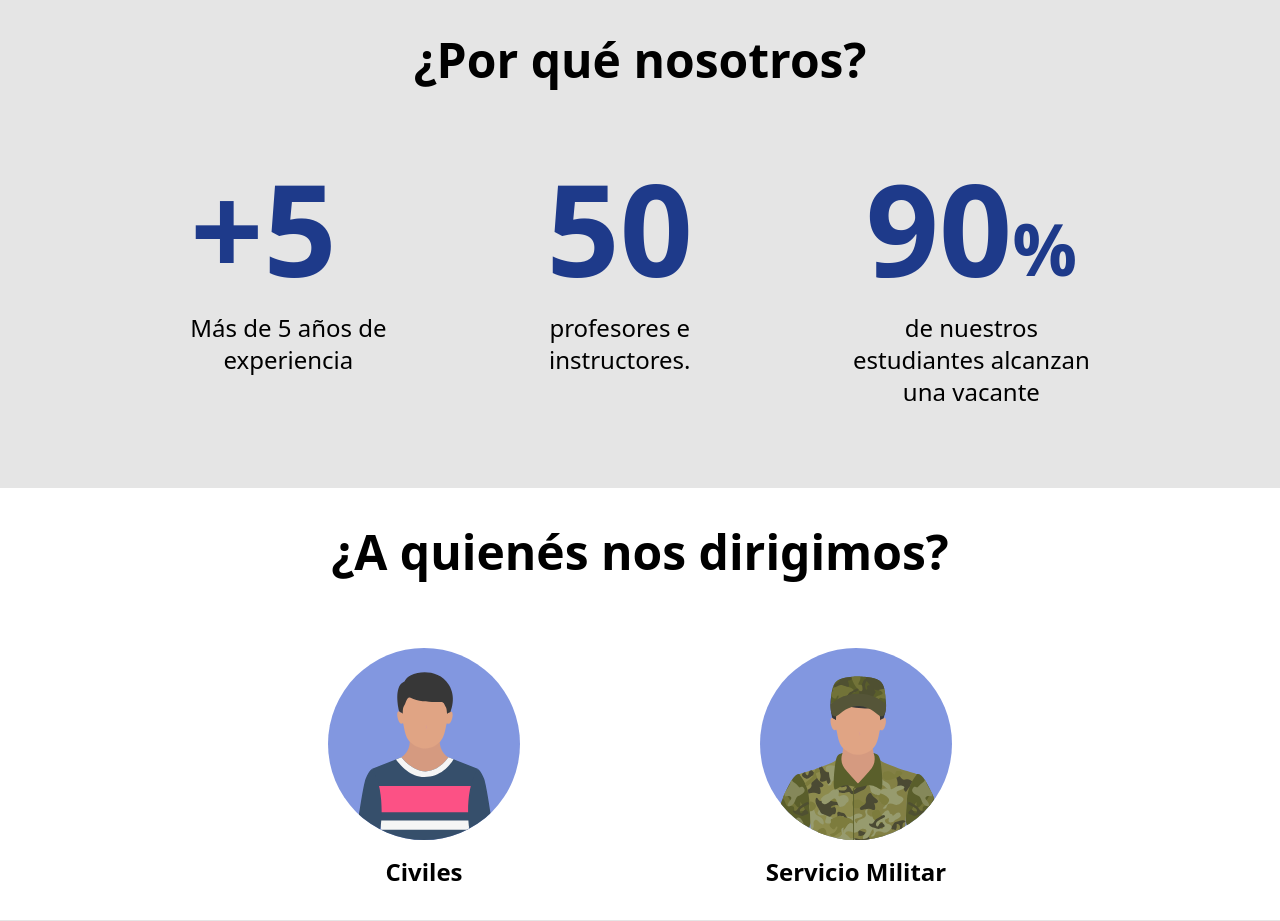
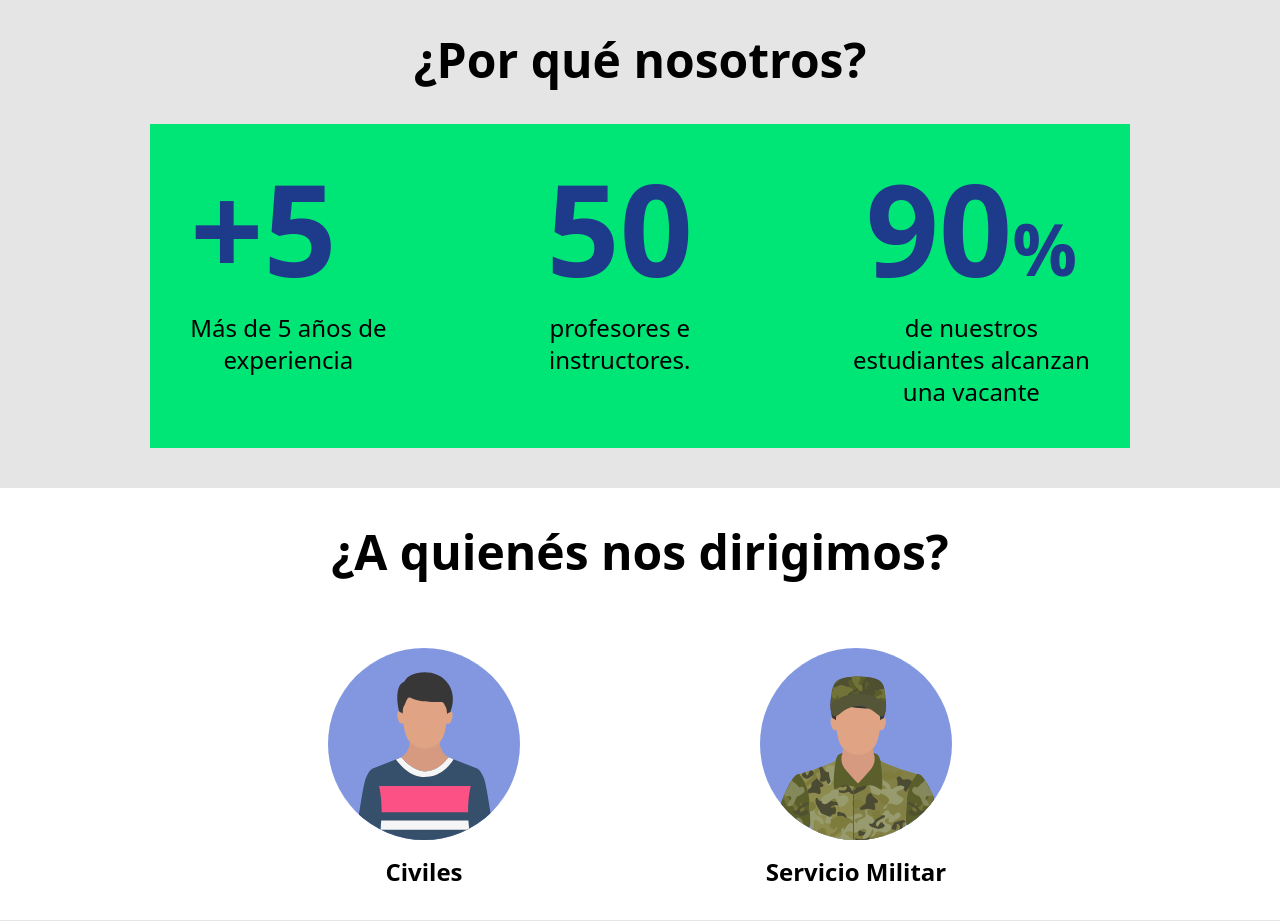
Before and after one commit to Richxdd/landing-pages, a React (Vite) app: page / in a window 1280 px wide. Shown: the part 1140-2061 px from the top of the page. Built offline with nearby package versions, Linux system fonts and the light colour scheme.

Commit message:
first commit

```diff
--- a/src/components/Cuerpo3.jsx
+++ b/src/components/Cuerpo3.jsx
@@ -2,16 +2,16 @@ import React from 'react'
 
 const Cuerpo3 = () => {
   return (
-    <div className='w-full bg-plomo z-20'>
-      <div className='container w-full gap-10 flex flex-col  items-center justify-center p-10 '>
-        <div className='flex flex-row  justify-center '>
+    <div className='w-full bg-plomo z-20 '>
+      <div className='container w-full gap-10 flex flex-col  items-center justify-center p-10  '>
+        <div className='flex flex-row  justify-center  '>
           <h1 className='font-bold text-3xl lg:text-5xl '>¿Por qué nosotros?</h1>
         </div>
-        <div className='flex flex-col gap-6  items-center lg:items-stretch px-32 pt-10 p-10 lg:flex-row lg:justify-center lg:gap-40 '>
+        <div className='flex flex-col gap-6  items-center lg:items-stretch pt-10 p-10 lg:flex-row lg:justify-center lg:gap-40 bg-verde'>
           <p className='text-9xl text-blue-900 flex flex-col font-bold'>+5<span className='text-2xl text-black font-medium text-center mt-0 lg:mt-5'>Más de 5 años de <br />experiencia</span></p>
           <p className='  text-9xl text-blue-900 flex flex-col font-bold'>50<span className='text-2xl text-black font-medium text-center mt-0 lg:mt-5'>profesores e <br />instructores.</span></p>
 
-          <div className=' justify-end items-center flex flex-col '>
+          <div className=' justify-end items-center flex flex-col bg-verde '>
             <div className=''>
               <p className='text-9xl text-blue-900 flex flex-row font-bold'>90<span className='  text-7xl text-blue-900 flex font-extrabold flex-col pt-12'>%</span></p>
             </div>
```
